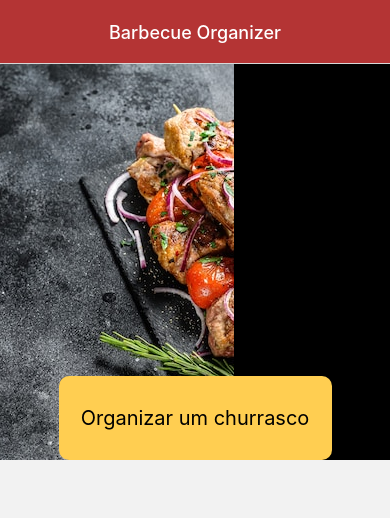
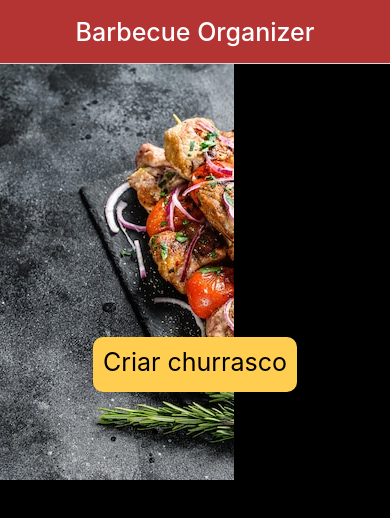
Before and after one commit to Henrique-Botelho/barbecueOrganizer, a React Native app: screen /home in a window 390 px wide. Shown: the top 518 px of the page. Built offline with nearby package versions, Linux system fonts and the light colour scheme.

Commit message:
styles Home

```diff
--- a/App.js
+++ b/App.js
@@ -2,9 +2,9 @@ import React from "react";
 import { createStackNavigator } from "@react-navigation/stack";
 import { NavigationContainer } from "@react-navigation/native";
 
-import Home from "./src/screens/home";
-import Pessoas from "./src/screens/pessoas";
-import Carnes from "./src/screens/carnes";
+import Home from "./src/screens/Home";
+import Pessoas from "./src/screens/Pessoas";
+import Carnes from "./src/screens/Carnes";
 
 const Stack = createStackNavigator();
 
@@ -23,7 +23,10 @@ export default function App() {
               backgroundColor: '#b43434',
             },
             headerTitleAlign: "center",
-            headerTintColor: "#fff"
+            headerTintColor: "#fff",
+            headerTitleStyle: {
+              fontSize: 25
+            }
           }} />
 
         {/* Tela Seleção de Pessoas */}
--- a/src/screens/home.js
+++ b/src/screens/home.js
@@ -1,12 +1,14 @@
 import React from "react";
-import {View, Text, StyleSheet, ImageBackground, TouchableOpacity} from "react-native";
+import {View, Text, StyleSheet, ImageBackground, TouchableOpacity, Image} from "react-native";
 
 export default function Home(props) {
     return(
-        <View>
-            <ImageBackground opacity={0.48} source={require('../../assets/fundo.png')} style={styles.image}>
+        <View style={styles.view}>
+            <ImageBackground opacity={0.48} source={require('../../assets/fundo.png')}  style={styles.image}>
                 <TouchableOpacity style={styles.btn} onPress={() => {props.navigation.navigate("pessoas")}}>
-                    <Text style={styles.text}>Organizar um churrasco</Text>
+                    <Text style={styles.text}>
+                        Criar churrasco
+                    </Text>
                 </TouchableOpacity>
             </ImageBackground>
         </View>
@@ -14,21 +16,25 @@ export default function Home(props) {
 }
 
 const styles = StyleSheet.create({
+    view: {
+        flex: 1
+    },
     image:{
-      height: "100%",
       backgroundColor: "#000",
       alignItems: 'center',
+      flex: 1
     },
     btn:{
         backgroundColor: "#FFCE51",
-        width: "70%",
-        alignItems: 'center',
-        justifyContent: 'center',
         borderRadius: 10,
-        marginTop: "80%",
-        paddingVertical: 30
+        flexDirection: "row",
+        alignSelf: "center",
+        padding: 10,
+        marginVertical: "70%"
     },
     text:{
-        fontSize: 20
+        fontSize: 25,
+        alignSelf: "center",
+        height: 35
     }
   })
```
